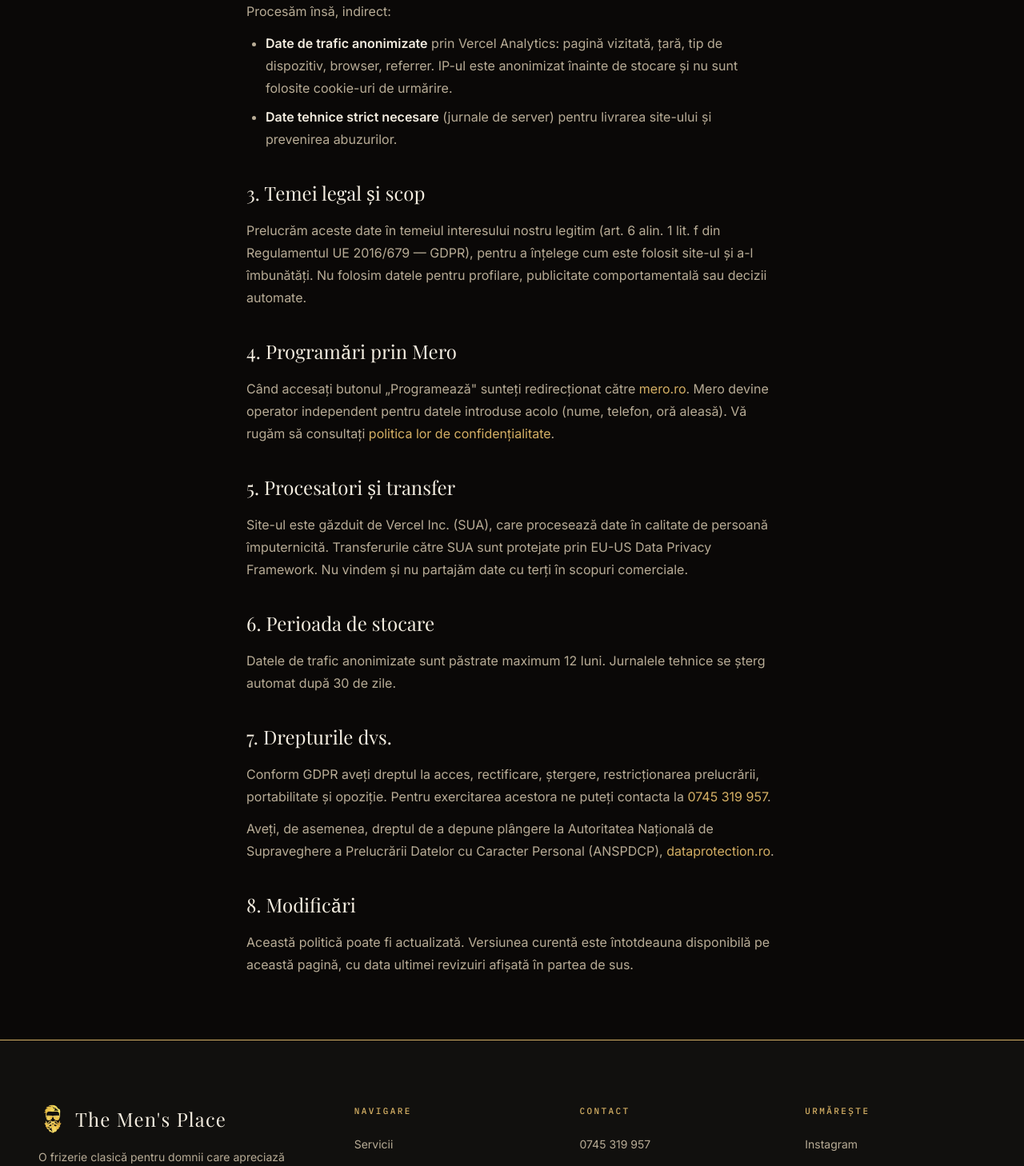
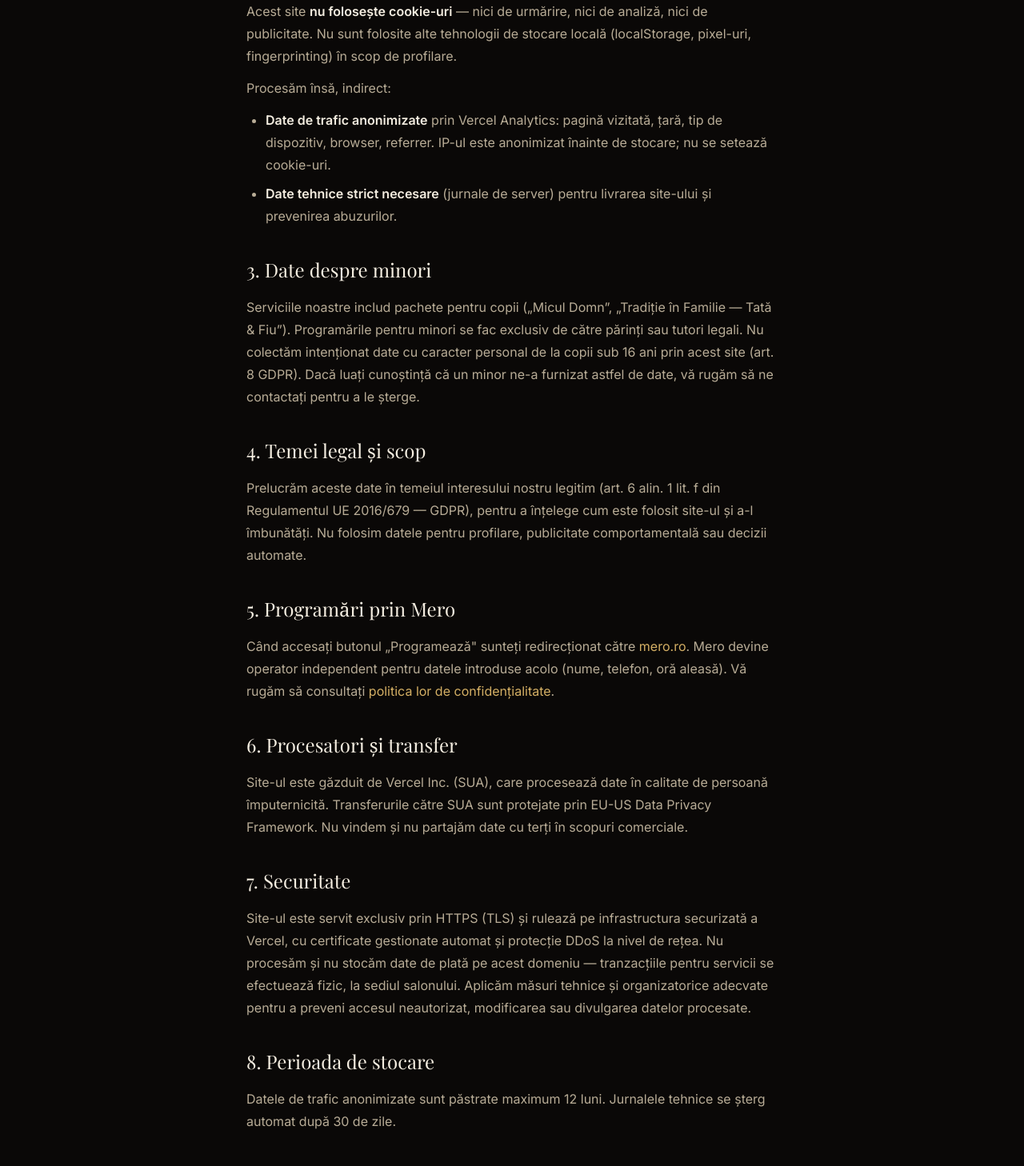
Before and after one commit to zolcsakgergo/TheMensPlace, a Next.js app: page /confidentialitate in a window 1280 px wide. Shown: the part 840-2298 px from the top of the page at 80% size. Built offline with nearby package versions, Linux system fonts and the light colour scheme; no server answers; a web font is replaced by a local one.

Commit message:
update policies

```diff
--- a/app/confidentialitate/page.tsx
+++ b/app/confidentialitate/page.tsx
@@ -20,8 +20,8 @@ export default function PrivacyPage() {
     <>
       <Nav />
       <main className="pt-32">
-        <Section tone="bg" className="!py-20">
-          <Container className="max-w-[760px]">
+        <Section tone="bg" className="py-20!">
+          <Container className="max-w-190">
             <Eyebrow>Legal</Eyebrow>
             <SectionTitle line1="Politica de" em="confidențialitate" className="mb-10" />
             <p className="text-ink-mute mb-12 font-mono text-[11px] tracking-[0.22em] uppercase">
@@ -48,12 +48,18 @@ export default function PrivacyPage() {
                   conturi sau coșuri de cumpărături. Programările se efectuează exclusiv prin
                   platforma externă Mero.
                 </p>
+                <p className="mt-3">
+                  Acest site{" "}
+                  <strong className="text-ink">nu folosește cookie-uri</strong> — nici de
+                  urmărire, nici de analiză, nici de publicitate. Nu sunt folosite alte tehnologii
+                  de stocare locală (localStorage, pixel-uri, fingerprinting) în scop de profilare.
+                </p>
                 <p className="mt-3">Procesăm însă, indirect:</p>
                 <ul className="mt-3 list-disc space-y-2 pl-6">
                   <li>
                     <strong className="text-ink">Date de trafic anonimizate</strong> prin Vercel
                     Analytics: pagină vizitată, țară, tip de dispozitiv, browser, referrer. IP-ul
-                    este anonimizat înainte de stocare și nu sunt folosite cookie-uri de urmărire.
+                    este anonimizat înainte de stocare; nu se setează cookie-uri.
                   </li>
                   <li>
                     <strong className="text-ink">Date tehnice strict necesare</strong> (jurnale de
@@ -63,7 +69,18 @@ export default function PrivacyPage() {
               </section>
 
               <section>
-                <h2 className="text-ink mb-3 font-serif text-[24px]">3. Temei legal și scop</h2>
+                <h2 className="text-ink mb-3 font-serif text-[24px]">3. Date despre minori</h2>
+                <p>
+                  Serviciile noastre includ pachete pentru copii („Micul Domn”, „Tradiție în
+                  Familie — Tată &amp; Fiu”). Programările pentru minori se fac exclusiv de către
+                  părinți sau tutori legali. Nu colectăm intenționat date cu caracter personal de la
+                  copii sub 16 ani prin acest site (art. 8 GDPR). Dacă luați cunoștință că un minor
+                  ne-a furnizat astfel de date, vă rugăm să ne contactați pentru a le șterge.
+                </p>
+              </section>
+
+              <section>
+                <h2 className="text-ink mb-3 font-serif text-[24px]">4. Temei legal și scop</h2>
                 <p>
                   Prelucrăm aceste date în temeiul interesului nostru legitim (art. 6 alin. 1 lit.
                   f din Regulamentul UE 2016/679 — GDPR), pentru a înțelege cum este folosit
@@ -73,7 +90,7 @@ export default function PrivacyPage() {
               </section>
 
               <section>
-                <h2 className="text-ink mb-3 font-serif text-[24px]">4. Programări prin Mero</h2>
+                <h2 className="text-ink mb-3 font-serif text-[24px]">5. Programări prin Mero</h2>
                 <p>
                   Când accesați butonul „Programează" sunteți redirecționat către{" "}
                   <a
@@ -87,7 +104,7 @@ export default function PrivacyPage() {
                   . Mero devine operator independent pentru datele introduse acolo (nume, telefon,
                   oră aleasă). Vă rugăm să consultați{" "}
                   <a
-                    href="https://mero.ro/termeni-si-conditii"
+                    href="https://mero.ro/politica-de-confidentialitate"
                     target="_blank"
                     rel="noopener noreferrer"
                     className={linkCls}
@@ -99,7 +116,7 @@ export default function PrivacyPage() {
               </section>
 
               <section>
-                <h2 className="text-ink mb-3 font-serif text-[24px]">5. Procesatori și transfer</h2>
+                <h2 className="text-ink mb-3 font-serif text-[24px]">6. Procesatori și transfer</h2>
                 <p>
                   Site-ul este găzduit de Vercel Inc. (SUA), care procesează date în calitate de
                   persoană împuternicită. Transferurile către SUA sunt protejate prin EU-US Data
@@ -108,7 +125,19 @@ export default function PrivacyPage() {
               </section>
 
               <section>
-                <h2 className="text-ink mb-3 font-serif text-[24px]">6. Perioada de stocare</h2>
+                <h2 className="text-ink mb-3 font-serif text-[24px]">7. Securitate</h2>
+                <p>
+                  Site-ul este servit exclusiv prin HTTPS (TLS) și rulează pe infrastructura
+                  securizată a Vercel, cu certificate gestionate automat și protecție DDoS la nivel
+                  de rețea. Nu procesăm și nu stocăm date de plată pe acest domeniu — tranzacțiile
+                  pentru servicii se efectuează fizic, la sediul salonului. Aplicăm măsuri tehnice
+                  și organizatorice adecvate pentru a preveni accesul neautorizat, modificarea sau
+                  divulgarea datelor procesate.
+                </p>
+              </section>
+
+              <section>
+                <h2 className="text-ink mb-3 font-serif text-[24px]">8. Perioada de stocare</h2>
                 <p>
                   Datele de trafic anonimizate sunt păstrate maximum 12 luni. Jurnalele tehnice se
                   șterg automat după 30 de zile.
@@ -116,7 +145,7 @@ export default function PrivacyPage() {
               </section>
 
               <section>
-                <h2 className="text-ink mb-3 font-serif text-[24px]">7. Drepturile dvs.</h2>
+                <h2 className="text-ink mb-3 font-serif text-[24px]">9. Drepturile dvs.</h2>
                 <p>
                   Conform GDPR aveți dreptul la acces, rectificare, ștergere, restricționarea
                   prelucrării, portabilitate și opoziție. Pentru exercitarea acestora ne puteți
@@ -142,7 +171,7 @@ export default function PrivacyPage() {
               </section>
 
               <section>
-                <h2 className="text-ink mb-3 font-serif text-[24px]">8. Modificări</h2>
+                <h2 className="text-ink mb-3 font-serif text-[24px]">10. Modificări</h2>
                 <p>
                   Această politică poate fi actualizată. Versiunea curentă este întotdeauna
                   disponibilă pe această pagină, cu data ultimei revizuiri afișată în partea de
--- a/app/mentiuni-legale/page.tsx
+++ b/app/mentiuni-legale/page.tsx
@@ -10,6 +10,8 @@ export const metadata: Metadata = {
     "Informații legale despre operatorul site-ului The Men's Place, conform Legii 365/2002.",
   alternates: { canonical: "/mentiuni-legale" },
 };
+
+const LAST_UPDATED = "12 mai 2026";
 
 const linkCls = "text-gold underline-offset-4 hover:underline";
 
@@ -25,10 +27,13 @@ export default function LegalPage() {
     <>
       <Nav />
       <main className="pt-32">
-        <Section tone="bg" className="!py-20">
-          <Container className="max-w-[760px]">
+        <Section tone="bg" className="py-20!">
+          <Container className="max-w-190">
             <Eyebrow>Legal</Eyebrow>
             <SectionTitle line1="Mențiuni" em="legale" className="mb-10" />
+            <p className="text-ink-mute mb-6 font-mono text-[11px] tracking-[0.22em] uppercase">
+              Ultima actualizare · {LAST_UPDATED}
+            </p>
             <p className="text-ink-dim mb-12 text-[16px] leading-[1.7]">
               Informații obligatorii conform Legii nr. 365/2002 privind comerțul electronic.
             </p>
--- a/components/FloatingBook.tsx
+++ b/components/FloatingBook.tsx
@@ -1,10 +1,19 @@
-import { getTranslations } from "next-intl/server";
+"use client";
+import { usePathname } from "next/navigation";
+import { useTranslations } from "next-intl";
 import { MdCalendarMonth } from "react-icons/md";
 
 const MERO_URL = "https://mero.ro/p/the-mens-place";
+const HIDDEN_PATHS = ["/confidentialitate", "/mentiuni-legale"];
 
-export default async function FloatingBook() {
-  const t = await getTranslations("booking");
+export default function FloatingBook() {
+  const pathname = usePathname();
+  const t = useTranslations("booking");
+
+  if (HIDDEN_PATHS.some((p) => pathname === p || pathname.startsWith(`${p}/`))) {
+    return null;
+  }
+
   return (
     <a
       href={MERO_URL}
```
